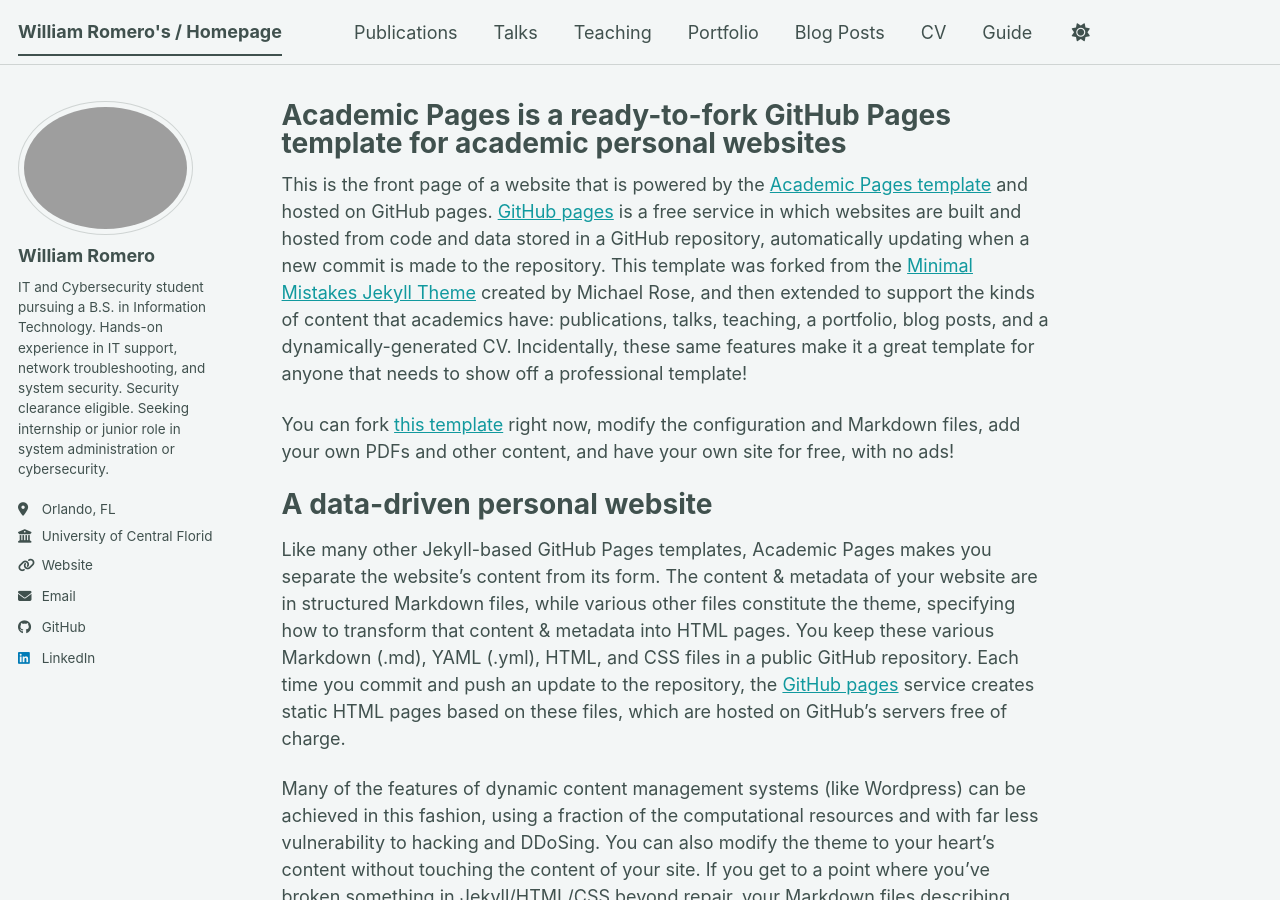
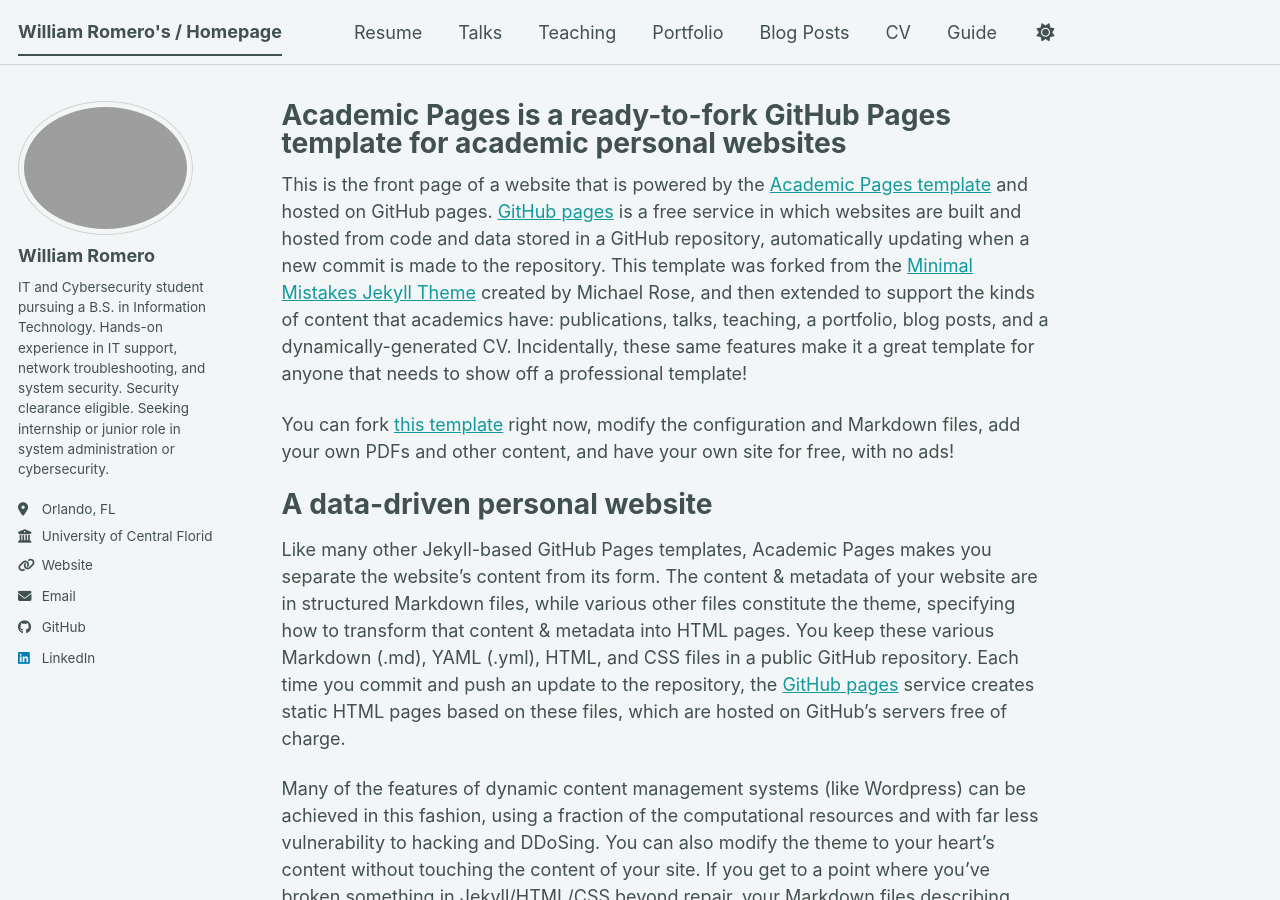
Before and after one commit to williamromero11/williamromero11.github.io, a Jekyll site: the page built from _pages/about.md, in a window 1280 px wide and 900 px high. Built offline with Jekyll 4.4.1, drawn with Linux system fonts in a browser that asks for light colours; a script bundle is joined from its source files by our own code; library files that are not in the unit come from our copies.

Commit message:
Update navigation.yml

```diff
--- a/_data/navigation.yml
+++ b/_data/navigation.yml
@@ -8,8 +8,9 @@
 #      Markdown formatted page while the second is generated using JSON.
 
 main:
-  - title: "Publications"
-    url: /publications/
+  - title: "Resume"
+    url: "/files/William%20Romero%20Resume%20PDF.pdf"
+
 
   - title: "Talks"
     url: /talks/
```
